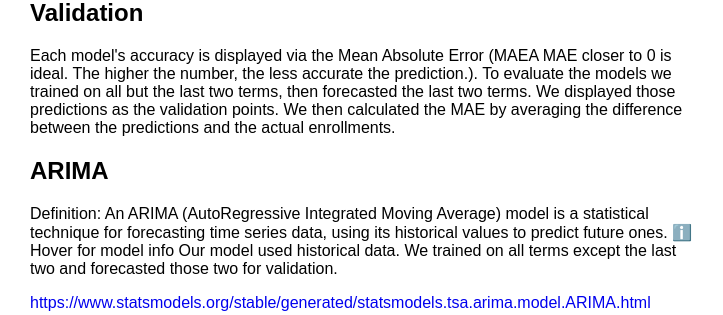
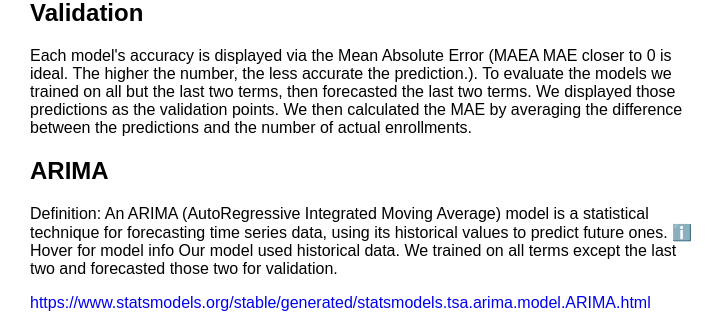
Before and after one commit to jaredkeeler2/470_Capstone, a Django app: page /model_info/ in a window 1280 px wide. Shown: the part 144-459 px from the top of the page, without its empty margins (0-723 px from the left). Run offline with Django 5.2, Linux system fonts and the light colour scheme.

Commit message:
updated text

```diff
--- a/main/templates/model_info.html
+++ b/main/templates/model_info.html
@@ -24,7 +24,7 @@
         <a href="{% if URL_PREFIX %}/{{ URL_PREFIX }}/{% else %}/{% endif %}"><button>Home</button></a>
     </p>
     <h2>Validation</h2>
-    <p style="max-width: 670px;">Each model's accuracy is displayed via the Mean Absolute Error (<span class="tooltip tooltip-validation"><span class="tooltip-label">MAE</span><span class="tooltiptext">A MAE closer to 0 is ideal. The higher the number, the less accurate the prediction.</span></span>). To evaluate the models we trained on all but the last two terms, then forecasted the last two terms. We displayed those predictions as the validation points. We then calculated the MAE by averaging the difference between the predictions and the actual enrollments.</p>
+    <p style="max-width: 670px;">Each model's accuracy is displayed via the Mean Absolute Error (<span class="tooltip tooltip-validation"><span class="tooltip-label">MAE</span><span class="tooltiptext">A MAE closer to 0 is ideal. The higher the number, the less accurate the prediction.</span></span>). To evaluate the models we trained on all but the last two terms, then forecasted the last two terms. We displayed those predictions as the validation points. We then calculated the MAE by averaging the difference between the predictions and the number of actual enrollments.</p>
     <h2>ARIMA</h2>
     <p style="max-width: 670px;">Definition: An ARIMA (AutoRegressive Integrated Moving Average) model is a statistical technique for forecasting time series data, using its historical values to predict future ones.
     <span class="tooltip tooltip-block">
```
